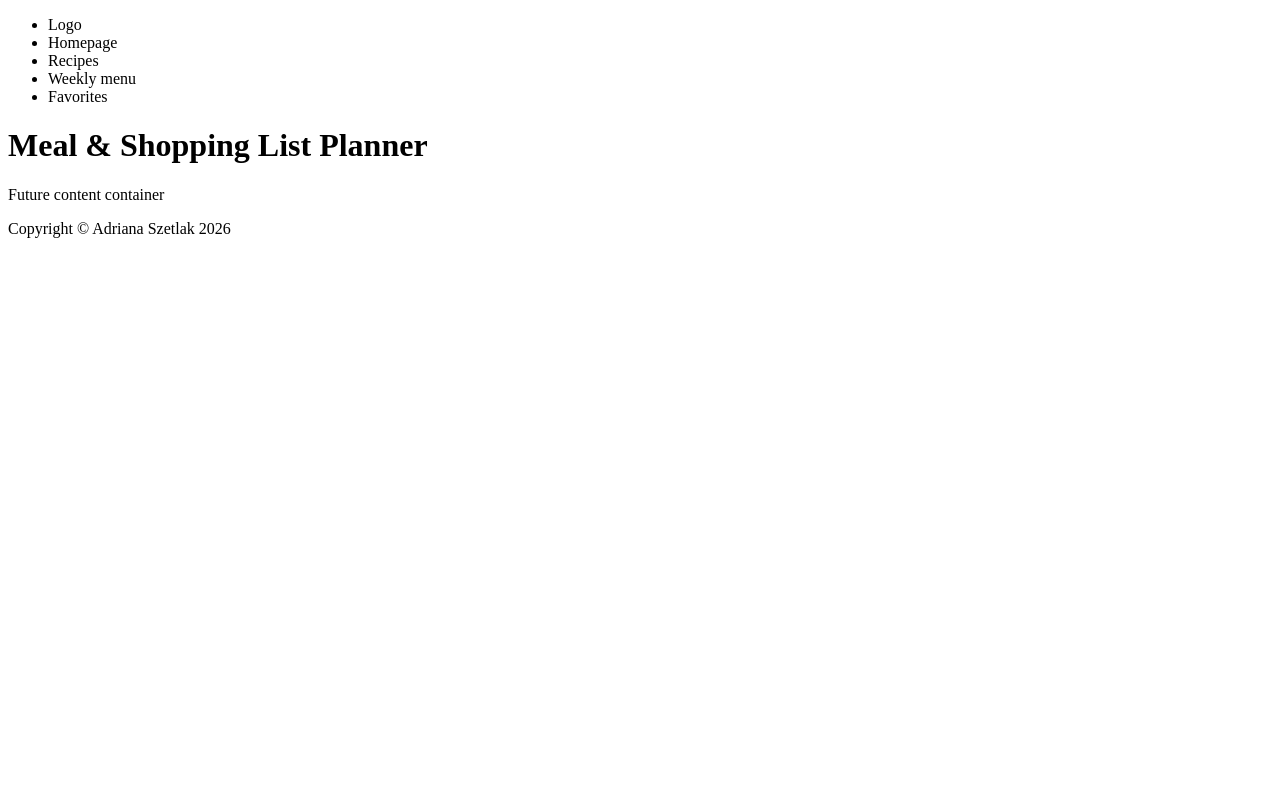
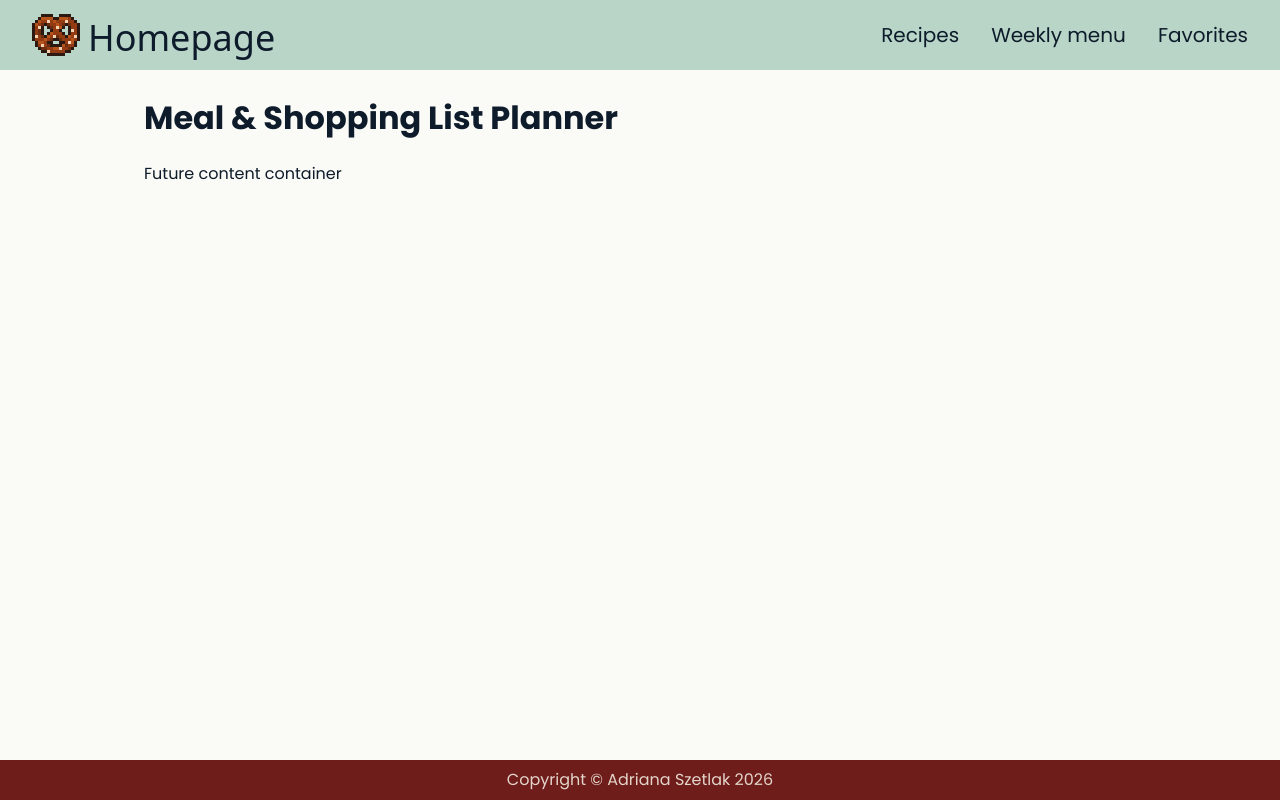
Before and after one commit to AdrianaMagdalena/meal-shopping-planner, a website with bundled scripts: page index.html in a window 1280 px wide. Built offline with nearby package versions, Linux system fonts and the light colour scheme; files whose address does not match are found by name; a web font is replaced by a local one.

Commit message:
Create color palette. Rework nav and footer

```diff
--- a/index.html
+++ b/index.html
@@ -3,6 +3,11 @@
   <head>
     <meta charset="UTF-8" />
     <meta name="viewport" content="width=device-width, initial-scale=1.0" />
+    <link
+      rel="icon"
+      type="image/x-icon"
+      href="./src/assets/illustrations/favicon/favicon.png"
+    />
     <link rel="preconnect" href="https://fonts.googleapis.com" />
     <link rel="preconnect" href="https://fonts.gstatic.com" crossorigin />
     <link
@@ -15,8 +20,14 @@
   <body>
     <nav>
       <ul>
-        <li class="nav-item nav-item__logo"><a>Logo</a></li>
-        <li class="nav-item"><a>Homepage</a></li>
+        <li class="nav-item nav-item__logo">
+          <a
+            ><img
+              src="./src/assets/illustrations/logo/logo.png"
+              class="logo-icon"
+            />Homepage</a
+          >
+        </li>
         <li class="nav-item"><a>Recipes</a></li>
         <li class="nav-item"><a>Weekly menu</a></li>
         <li class="nav-item"><a>Favorites</a></li>
--- a/src/assets/styles/components/_footer.scss
+++ b/src/assets/styles/components/_footer.scss
@@ -1,7 +1,8 @@
 footer {
-  background-color: lightblue;
+  background-color: var(--clr-terracota);
+  color: var(--clr-beige-04);
   margin: auto 0 0 0;
-  padding: 32px;
+  padding: 12px 32px;
   display: flex;
   justify-content: center;
 }
--- a/src/assets/styles/components/_navigation.scss
+++ b/src/assets/styles/components/_navigation.scss
@@ -2,36 +2,48 @@
 @use "../utils/mixins" as *;
 
 nav {
-  background-color: beige;
-
   ul {
+    background-color: var(--clr-sage);
     display: flex;
     flex-direction: column;
-    align-items: flex-end;
-    gap: 1rem;
     list-style: none;
-    padding: 16px 32px;
     margin: 0;
 
     @include breakpoint-up(lg) {
+      padding: 8px 16px;
       align-items: center;
       flex-direction: row;
     }
   }
 
   .nav-item {
-    font-weight: 500;
+    padding: 16px;
     font-size: 18px;
+    text-align: end;
+    height: 100%;
+    border-radius: 8px;
+    transition: background-color linear 0.1s;
+    cursor: pointer;
+
+    &:hover {
+      background-color: var(--clr-sage-dark);
+    }
 
     @include breakpoint-up(xl) {
-      font-weight: 600;
       font-size: 20px;
     }
 
     &__logo {
-      font-family: $font-accent;
-      font-size: 36px;
       margin: 0 auto 0 0;
+      padding: 6px 16px;
+
+      a {
+        font-family: $font-accent;
+        font-size: 36px;
+        display: flex;
+        gap: 8px;
+        align-items: end;
+      }
     }
   }
 }
--- a/src/assets/styles/global/_colors.scss
+++ b/src/assets/styles/global/_colors.scss
@@ -1,3 +1,25 @@
 :root {
-  --color-bg: white;
+  // theme colors
+  --clr-white: white;
+  --clr-coffee: #432818;
+  --clr-terracota: #6f1d1b;
+  --clr-caramel: #99582a;
+  --clr-camel: #bb9457;
+  --clr-cream: #ffe6a7;
+  --clr-sage: #b8d5c8;
+  --clr-sage-dark: #a4c2b4;
+
+  --clr-beige-bg: #fafaf6;
+  --clr-beige-01: #edede9;
+  --clr-beige-02: #d6ccc2;
+  --clr-beige-03: #f5ebe0;
+  --clr-beige-04: #e3d5ca;
+  --clr-beige-05: #ceb4a5;
+
+  --clr-blue-01: #eef9ff;
+  --clr-blue-02: #778da9;
+  --clr-blue-03: #415a77;
+  --clr-blue-04: #0d1b2a;
+
+  --shaodw-grey: #55555585;
 }
--- a/src/assets/styles/global/_layout.scss
+++ b/src/assets/styles/global/_layout.scss
@@ -7,6 +7,8 @@ body {
   flex-direction: column;
   gap: 2rem;
   justify-content: flex-start;
+  background-color: var(--clr-beige-bg);
+  color: var(--clr-blue-04);
 }
 
 main {
```
Also changed, not shown: src/assets/illustrations/favicon/favicon.png (added), src/assets/illustrations/logo/logo.png (added), src/assets/illustrations/recipes/recipe_001.png (added), src/assets/illustrations/recipes/recipe_002.png (added), src/assets/illustrations/recipes/recipe_003.png (added), src/assets/illustrations/recipes/recipe_004.png (added), src/assets/illustrations/recipes/recipe_005.png (added), src/assets/styles/style.css (added).
